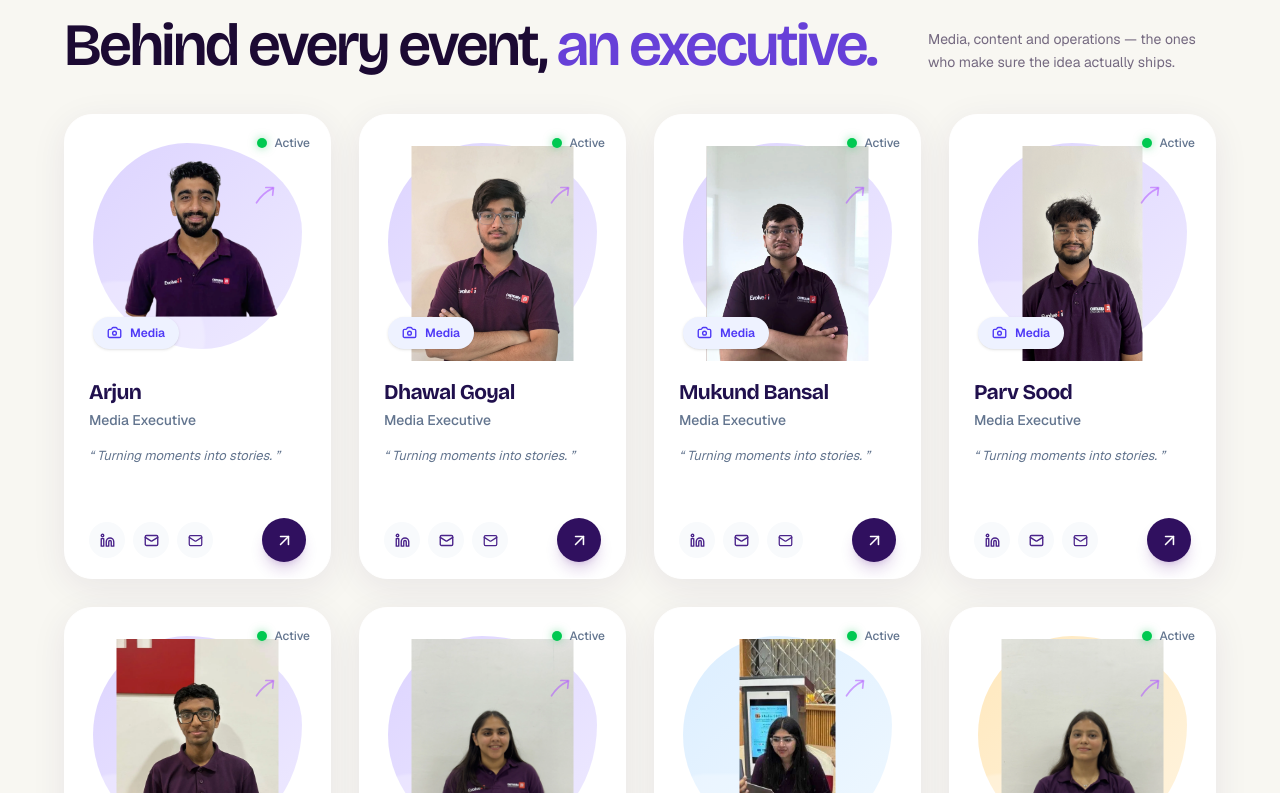
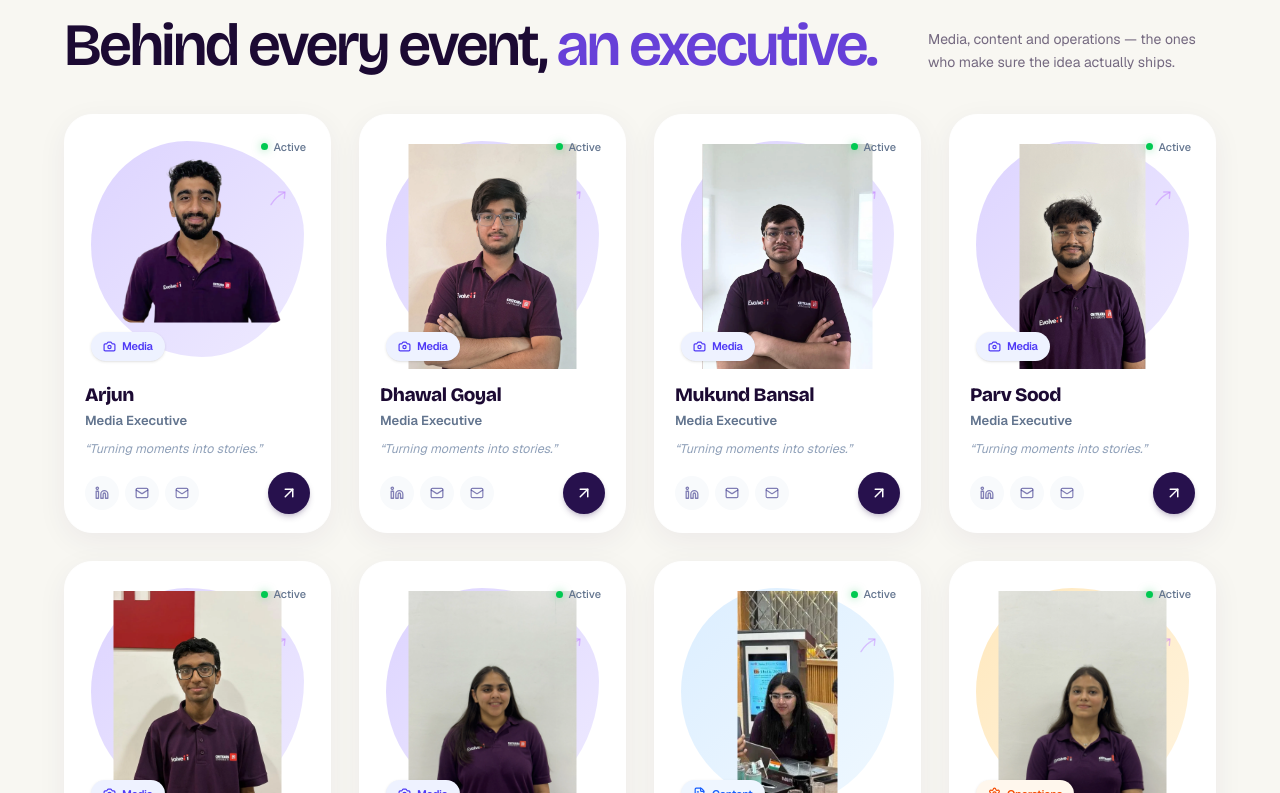
Before and after one commit to KhushiBagga20/EvolveAI-Website, a Next.js app: page /teams in a window 1280 px wide. Shown: the part 2727-3520 px from the top of the page. Built offline with nearby package versions, Linux system fonts and the light colour scheme.

Commit message:
ui fix of executive

```diff
--- a/components/team/executive-groups.tsx
+++ b/components/team/executive-groups.tsx
@@ -83,50 +83,27 @@ function ExecutiveCard({ person, index }: { person: Person; index?: number }) {
   const config = departmentConfig[department] || departmentConfig.Media
   const DepartmentIcon = config.icon
 
-  // Fallback quote since we don't have it in our data yet
+  // Fallback quote
   const quote = 'Turning moments into stories.'
 
   return (
-    <article className="group relative w-full max-w-[300px] min-h-[450px] overflow-hidden rounded-[28px] border border-white bg-white p-4 shadow-[0_8px_35px_rgba(50,25,90,0.08)] transition-all duration-500 hover:-translate-y-2 hover:shadow-[0_20px_50px_rgba(70,35,120,0.16)]">
+    <article className="group relative w-full max-w-[280px] overflow-hidden rounded-[28px] border border-white bg-white p-3.5 shadow-[0_8px_30px_rgba(50,25,90,0.06)] transition-all duration-500 hover:-translate-y-1.5 hover:shadow-[0_20px_40px_rgba(70,35,120,0.12)]">
       {/* Active Status */}
-      <div className="absolute right-5 top-5 z-20 flex items-center gap-2">
-        <span className="h-2.5 w-2.5 rounded-full bg-green-500 shadow-[0_0_8px_rgba(34,197,94,0.5)]" />
-        <span className="text-xs font-medium text-slate-500">Active</span>
+      <div className="absolute right-6 top-6 z-20 flex items-center gap-1.5">
+        <span className="h-[7px] w-[7px] rounded-full bg-green-500 shadow-[0_0_8px_rgba(34,197,94,0.5)]" />
+        <span className="text-[11px] font-medium text-slate-500">Active</span>
       </div>
 
       {/* Image Area */}
-      <div className="relative h-[230px] w-full overflow-hidden rounded-t-[22px]">
+      <div className="relative h-[240px] w-full overflow-hidden rounded-[22px]">
         {/* Abstract Blob */}
         <div
-          className={`absolute inset-[12px] rounded-[45%_55%_48%_52%/48%_43%_57%_52%] bg-gradient-to-br ${config.blob} transition-transform duration-700 group-hover:scale-[1.06]`}
+          className={`absolute inset-3 rounded-[45%_55%_48%_52%/48%_43%_57%_52%] bg-gradient-to-br ${config.blob} transition-transform duration-700 group-hover:scale-[1.05]`}
         />
 
-        {/* Decorative blob */}
-        <div className="absolute -bottom-8 -left-5 h-28 w-36 rounded-full bg-white/25 blur-[1px]" />
-
-        {/* Person */}
-        <div className="absolute bottom-0 left-1/2 z-10 h-[215px] w-full -translate-x-1/2 transition-transform duration-500 group-hover:scale-[1.04]">
-          <Image
-            src={person.photo}
-            alt={person.name}
-            fill
-            sizes="250px"
-            priority={index !== undefined && index < 4}
-            className="object-contain object-bottom"
-          />
-        </div>
-
-        {/* Department Badge */}
-        <div
-          className={`absolute bottom-3 left-3 z-20 flex items-center gap-2 rounded-full ${config.bg} px-3.5 py-2 shadow-sm backdrop-blur-md`}
-        >
-          <DepartmentIcon size={15} strokeWidth={2.2} className={config.color} />
-          <span className={`text-xs font-semibold ${config.color}`}>{department}</span>
-        </div>
-
-        {/* Decorative Arrow */}
-        <div className="absolute right-8 top-12 z-10 text-purple-500/50 transition-transform duration-500 group-hover:rotate-12">
-          <svg width="34" height="34" viewBox="0 0 40 40" fill="none">
+        {/* Decorative arrow - keeping it subtle and non-overlapping */}
+        <div className="absolute right-6 top-14 z-10 text-purple-500/30 transition-transform duration-500 group-hover:rotate-12">
+          <svg width="28" height="28" viewBox="0 0 40 40" fill="none">
             <path
               d="M10 28C15 20 20 15 29 11"
               stroke="currentColor"
@@ -142,45 +119,65 @@ function ExecutiveCard({ person, index }: { person: Person; index?: number }) {
             />
           </svg>
         </div>
+
+        {/* Person */}
+        <div className="absolute bottom-0 left-1/2 z-10 h-[225px] w-full -translate-x-1/2 transition-transform duration-500 group-hover:scale-[1.03]">
+          <Image
+            src={person.photo}
+            alt={person.name}
+            fill
+            sizes="250px"
+            priority={index !== undefined && index < 4}
+            className="object-contain object-bottom"
+          />
+        </div>
+
+        {/* Department Badge */}
+        <div
+          className={`absolute bottom-2 left-3 z-20 flex items-center gap-1.5 rounded-full ${config.bg} px-3 py-1.5 shadow-sm backdrop-blur-md`}
+        >
+          <DepartmentIcon size={13} strokeWidth={2.2} className={config.color} />
+          <span className={`text-[11px] font-semibold tracking-tight ${config.color}`}>{department}</span>
+        </div>
       </div>
 
       {/* Content */}
-      <div className="px-2 pt-4">
-        <h3 className="text-[21px] font-bold tracking-[-0.03em] text-[#20104d]">{person.name}</h3>
-        <p className="mt-0.5 text-sm font-medium text-slate-500">{person.role}</p>
+      <div className="flex flex-col px-1.5 pt-3">
+        <h3 className="text-[19px] font-extrabold tracking-tight text-[#1c0a33]">{person.name}</h3>
+        <p className="mt-0.5 text-[13px] font-semibold text-slate-500">{person.role}</p>
 
         {/* Quote */}
-        <div className="mt-4 min-h-[52px]">
-          <p className="text-[13px] italic leading-5 text-slate-500">“ {quote} ”</p>
+        <div className="mt-2.5">
+          <p className="text-[12.5px] italic leading-tight text-slate-400">“{quote}”</p>
         </div>
 
         {/* Bottom */}
-        <div className="mt-5 flex items-center justify-between">
-          {/* Social Links (Placeholders for now since we don't have them in Person type) */}
-          <div className="flex items-center gap-2">
+        <div className="mt-4 flex items-center justify-between pb-1">
+          {/* Social Links */}
+          <div className="flex items-center gap-1.5">
             <a
               href="#"
-              className="flex h-9 w-9 items-center justify-center rounded-full bg-slate-50 text-[#4b248b] transition-all hover:bg-[#4b248b] hover:text-white"
+              className="flex size-[34px] items-center justify-center rounded-full bg-slate-50 text-indigo-900/60 transition-all hover:bg-indigo-900 hover:text-white"
             >
-              <Linkedin size={15} />
+              <Linkedin size={14} />
             </a>
             <a
               href="#"
-              className="flex h-9 w-9 items-center justify-center rounded-full bg-slate-50 text-[#4b248b] transition-all hover:bg-[#4b248b] hover:text-white"
+              className="flex size-[34px] items-center justify-center rounded-full bg-slate-50 text-indigo-900/60 transition-all hover:bg-indigo-900 hover:text-white"
             >
-              <Instagram size={15} />
+              <Instagram size={14} />
             </a>
             <a
               href="#"
-              className="flex h-9 w-9 items-center justify-center rounded-full bg-slate-50 text-[#4b248b] transition-all hover:bg-[#4b248b] hover:text-white"
+              className="flex size-[34px] items-center justify-center rounded-full bg-slate-50 text-indigo-900/60 transition-all hover:bg-indigo-900 hover:text-white"
             >
-              <Mail size={15} />
+              <Mail size={14} />
             </a>
           </div>
 
           {/* View Button */}
-          <button className="flex h-11 w-11 items-center justify-center rounded-full bg-[#30105f] text-white shadow-lg shadow-purple-900/20 transition-all duration-300 hover:scale-110 hover:bg-[#4c1d95]">
-            <ArrowUpRight size={19} />
+          <button className="flex size-[42px] items-center justify-center rounded-full bg-[#27114d] text-white shadow-md shadow-[#27114d]/20 transition-all duration-300 hover:scale-105 hover:bg-[#3d1b7a]">
+            <ArrowUpRight size={18} />
           </button>
         </div>
       </div>
```
